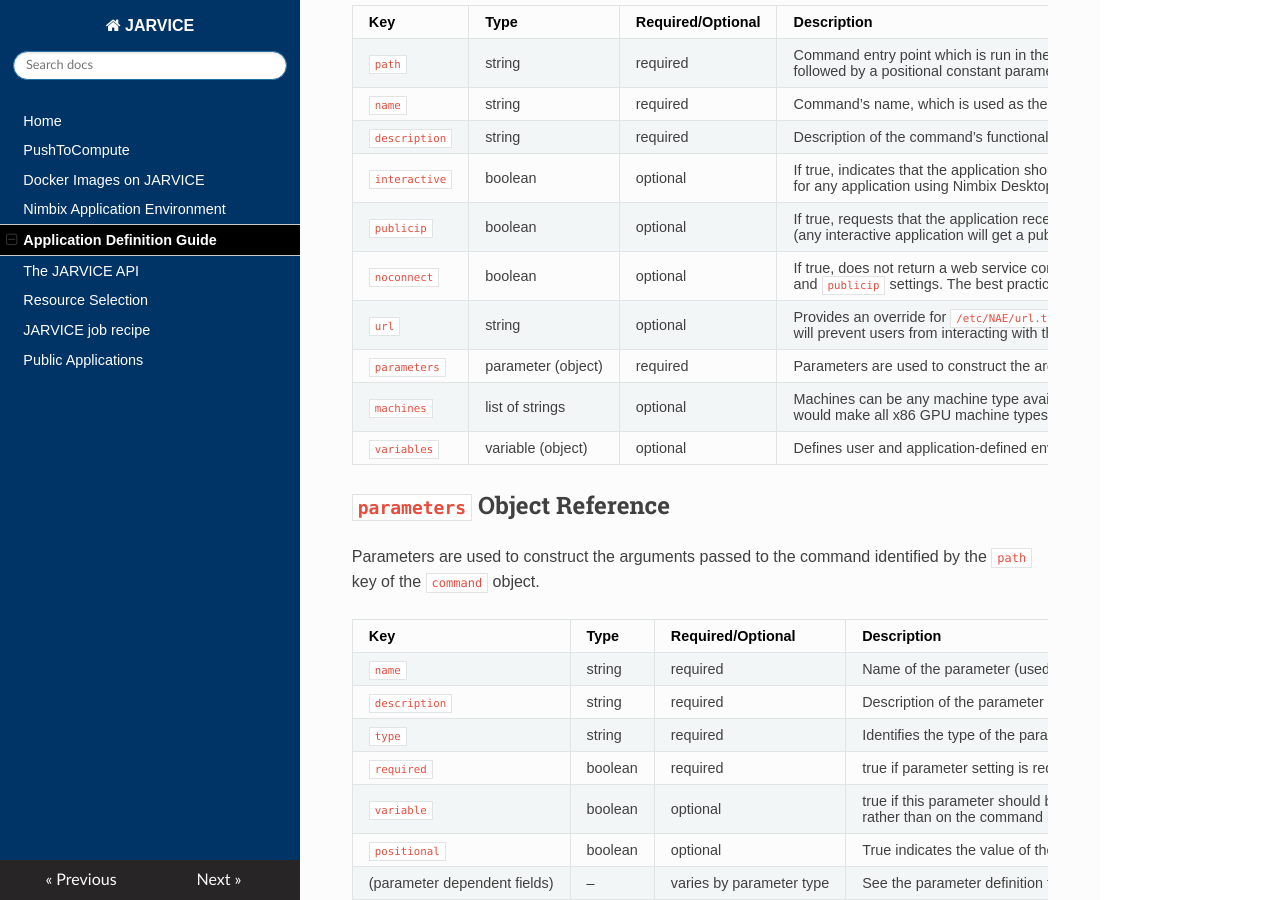
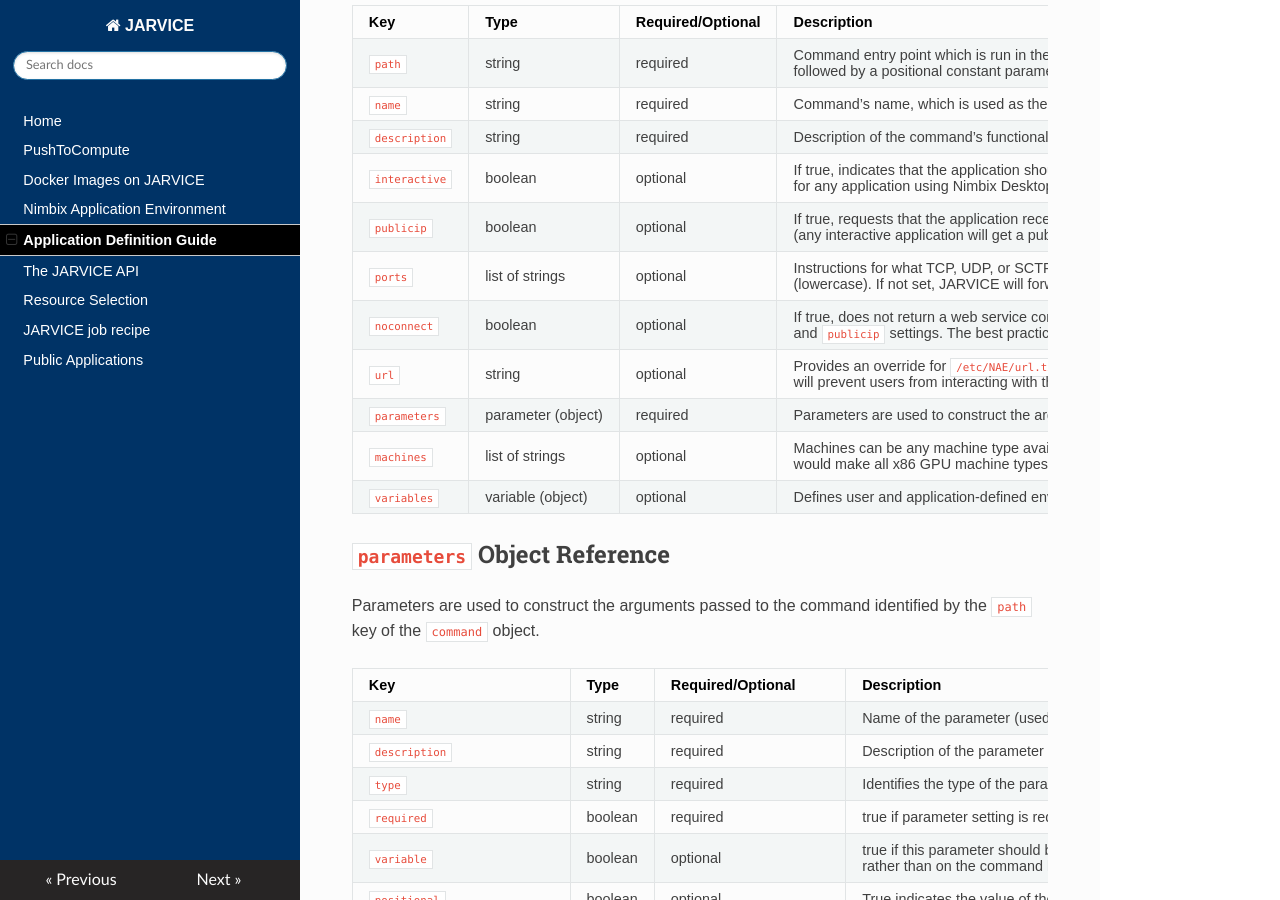
Before and after one commit to nimbix/jardoc, an MkDocs documentation site: the page built from docs/appdef.md, in a window 1280 px wide and 900 px high, scrolled down 2620 px. Built offline with MkDocs 1.6.1, drawn with Linux system fonts in a browser that asks for light colours; nearby versions of some CDN libraries; old or Windows-style settings are respelled for this version of MkDocs.

Commit message:
add documentation on ports parameter in command scope

```diff
--- a/docs/appdef.md
+++ b/docs/appdef.md
@@ -83,6 +83,7 @@ Key|Type|Required/Optional|Description
 `description`|string|required|Description of the command’s functionality that is used in the application’s catalog entry.
 `interactive`|boolean|optional|If true, indicates that the application should be accessible externally via HTTP(s), and requires `/etc/NAE/url.txt` to provide a URL or URL template.  This should be `true` for any application using Nimbix Desktop or providing a web service such as a Jupyter Notebook. It does not guarantee that the application will get a public IP address (this is cloud specific).  Note however that on the Nimbix cloud, `interactive: true` implies `publicip: true` as well (see below)
 `publicip`|boolean|optional|If true, requests that the application receive a public IP address and is externally accessible via TCP (and if supported by the cloud, UDP) ports directly.  Note that on the Nimbix cloud, `interactive: true` implies `publicip: true` as well (see above).  Also note that on the Nimbix cloud, `publicip: false` is ignored if `interactive: true` (any interactive application will get a public IP as well).  The best practice, however, is to set `publicip: true` explicitly only if this behavior is desired.
+`ports`|list of strings|optional|Instructions for what TCP, UDP, or SCTP ports to forward to an application's public IP address, if available.  This is cloud specific.  The format of each list entry is `<number>/<protocol>`, where `<number>` is the port number, and `<protocol>` is either `tcp`, `udp`, or `sctp` (lowercase).  If not set, JARVICE will forward a default set of ports that can be used for services such as SSH as well as Nimbix Desktop and VNC, all over TCP.  **Please note that protocols may not be currently mixed** (e.g. if one UDP port is used, all ports in the list must be UDP).
 `noconnect`|boolean|optional|If true, does not return a web service connect URL even if the application image advertises one in `/etc/NAE/url.txt`; this can be used to hint to the web portal that the specific command should tail the output of stdout in the portal rather than provide a connection link, while still allowing remote access via public IP address as hinted by the `interactive` and `publicip` settings.  The best practice is to set `publicip: true` if using `noconnect: true` and the desire is to retain remote connectivity to the application.
 `url`|string|optional|Provides an override for `/etc/NAE/url.txt` per workflow (see [Nimbix Application Environment](nae.md)). The URL connects the end user to whatever service the command provides when clicking on a running application. This is useful for applications that provide commands for jupyter notebook, webpages, VNC desktop, etc. `noconnect: true` will prevent users from interacting with the application via the dashboard.
 `parameters`|parameter (object)|required|Parameters are used to construct the arguments passed to the command identified by the `path` key of the command argument.  If the command takes no parameters, this key should still be included and set to `{}`
```
